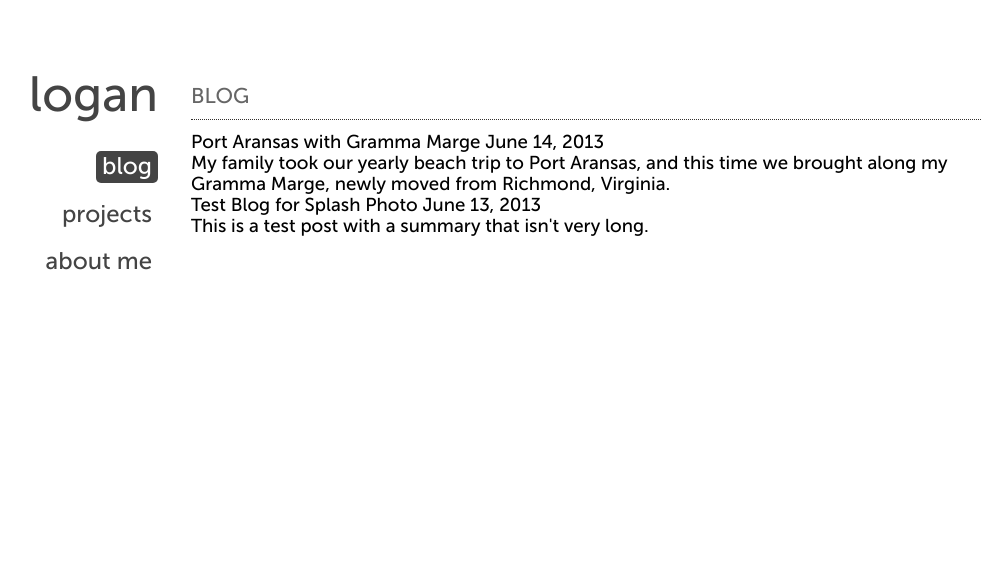
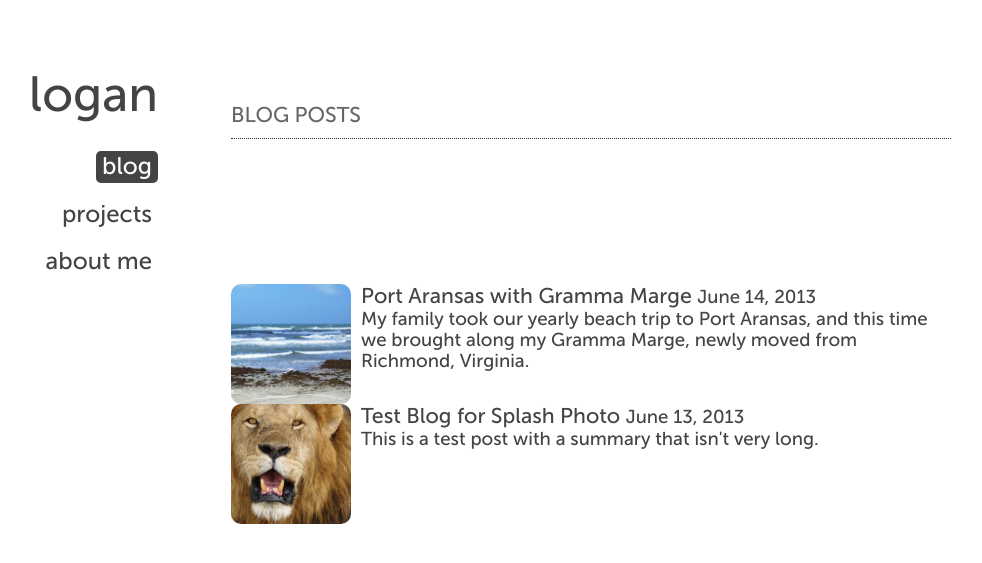
Before and after one commit to loganturner/loganturner.github.io, a Jekyll site: the page built from blog/index.html, in a window 1280 px wide. Shown: the top 563 px of the page, without its empty margins (128-1110 px from the left). Built offline with Jekyll 4.4.1, drawn with Linux system fonts in a browser that asks for light colours.

Commit message:
Starting blog post list

```diff
--- a/blog/index.html
+++ b/blog/index.html
@@ -4,19 +4,20 @@ category: blog
 title: Blog
 ---
 
-<article>
-    <h1>{{ page.title }}</h1>
+<div class="list">
+    <h1>{{ page.title }} Posts</h1>
     {% for post in site.posts %}
       {% if post.category == 'blog'%}
-        <a href="{{ post.url }}">
-            <div class="bloghead">
+        <a class="post" href="{{ post.url }}">
+            <div class="thumbnail" style="background-image:url('{{ site.images_folder }}{{ post.splash_image }}')"></div>
+            <div class="details">
                 <span class="title">
                     {{ post.title }}
                 </span>
                 <span class="date">{{ post.date | date: "%B %d, %Y" }}</span>
+                <p class="description">{{ post.summary }}</p>
             </div>
-            {{ post.summary }}
         </a>
       {% endif %}
     {% endfor %}
-</article>
+</div>
--- a/css/app.css
+++ b/css/app.css
@@ -121,7 +121,7 @@ article img {
     display: block;
     margin: 1em auto 1em auto;
     max-width: 100%;
-    max-height: 500px;
+    max-height: 520px;
     border-radius: 10px;
 }
 
@@ -152,9 +152,45 @@ article p {
     bottom: 0px;
     left: 0px;
     margin: 0em 0em 0.5em 5%;
-    color: #fff;
+    color: black;
     font-size: 18pt;
-    text-shadow: 0 0 3px black, 1px -1px 1px #444, 1px 1px 1px #444, -1px 1px 1px #444, -1px -1px 1px #444;
+    text-shadow: 0 0 5px white, 0 0 5px white, 0 0 5px white, 0 0 5px white, 0 0 5px white, 0 0 6px white, 0 0 7px white, 0 0 8px white, 0 0 9px white, 0 0 10px white;
+}
+
+
+/* Lists */
+
+.list {
+    padding: 5%;
+    padding-top: 1em;
+}
+
+.list .post {
+    display: block;
+    clear: both;
+    margin: 20px 0 20px 0;
+}
+
+.thumbnail {
+    width: 120px;
+    height: 120px;
+    display: block;
+    float: left;
+    margin-right: 10px;
+    border-radius: 10px;
+    background-position: center center;
+    background-repeat: no-repeat;
+    background-size: 480px;
+}
+
+.list .details {
+    position: relative;
+}
+
+.list .title {
+    font-size: 16pt;
+    margin-top: 13px;
+    margin-bottom: 3px;
 }
 
 
```
